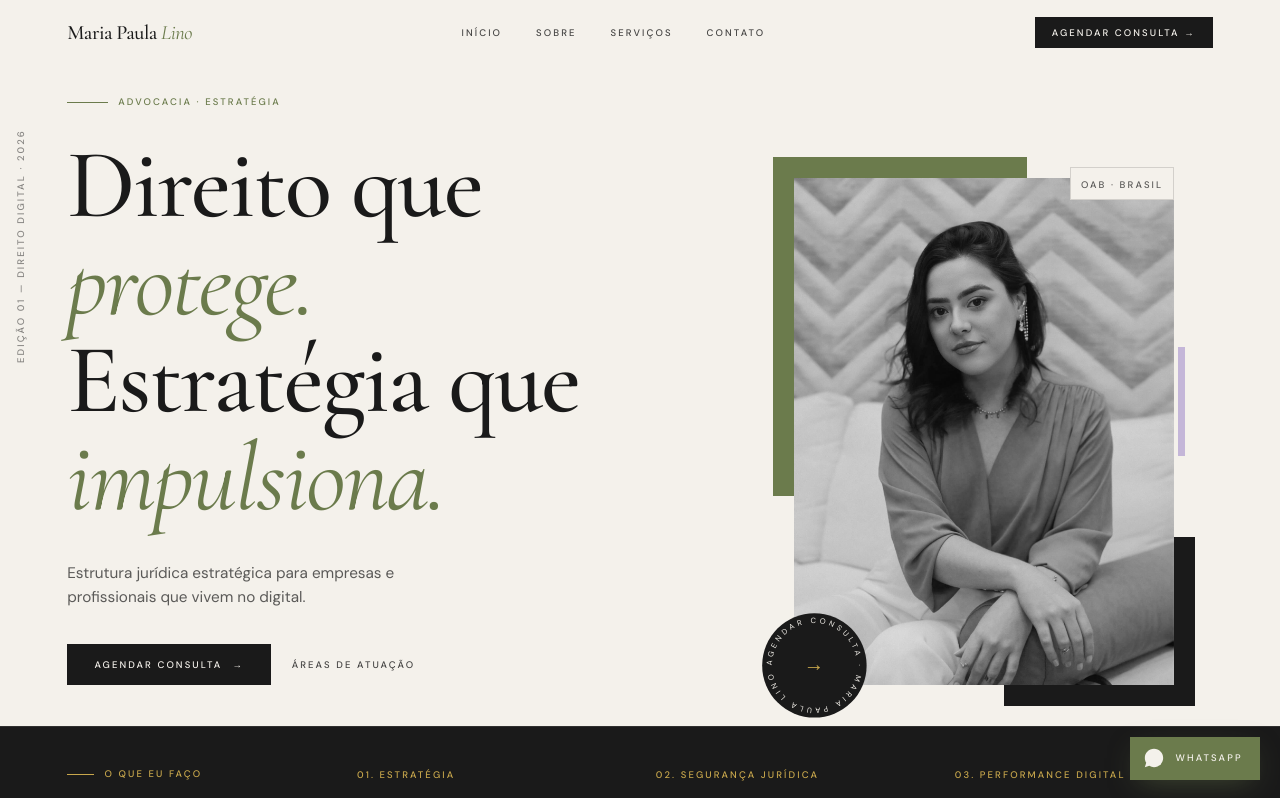
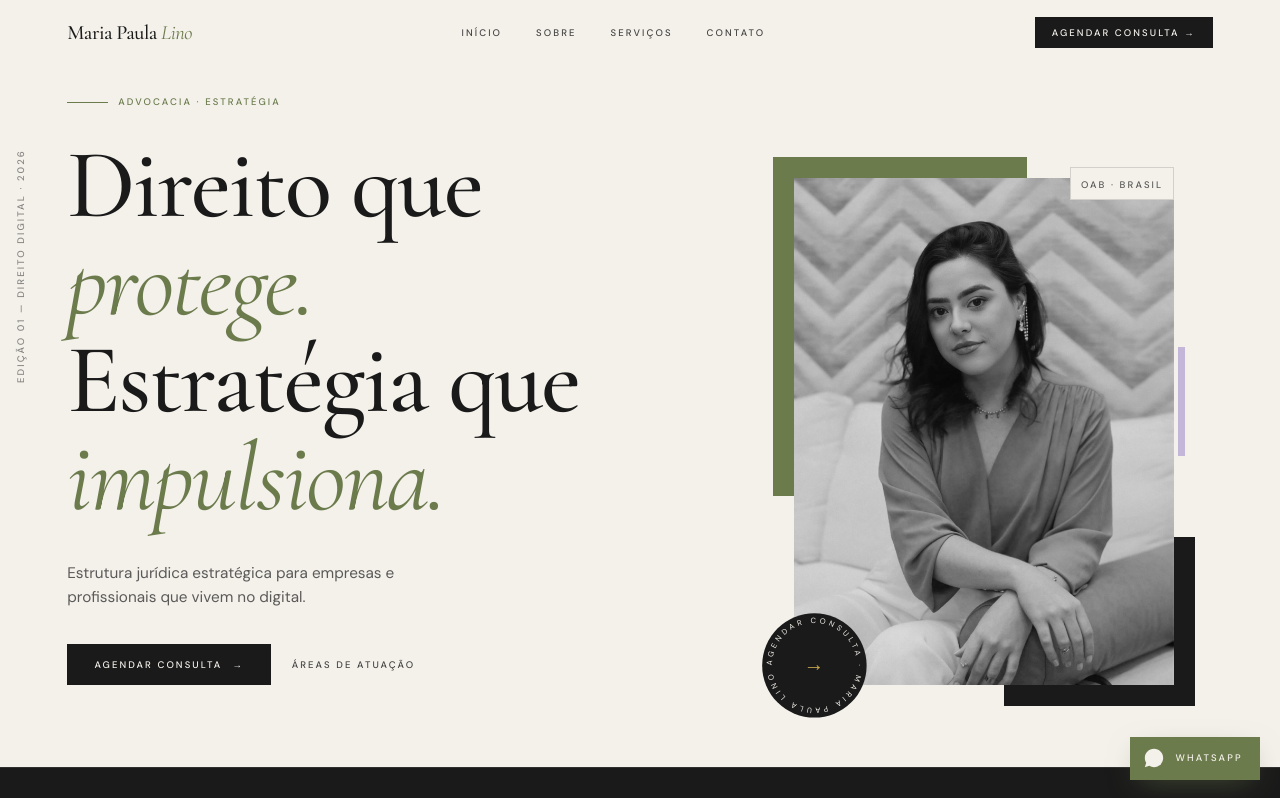
Before and after one commit to anacquesta/mariapaula-project, a React (Vite) app: page / in a window 1280 px wide. Shown: the top 798 px of the page. Built offline with nearby package versions, Linux system fonts and the light colour scheme; the HTML template or start-up script is replaced by a standard one.

Commit message:
feat: update agendar links and increase spacing below hero

```diff
--- a/src/components/site/Hero.tsx
+++ b/src/components/site/Hero.tsx
@@ -2,7 +2,7 @@ import portrait from "@/assets/portrait.jpg";
 
 const Hero = () => {
   return (
-    <section id="inicio" className="relative pt-20 md:pt-28 pb-8 md:pb-12 overflow-hidden">
+    <section id="inicio" className="relative pt-20 md:pt-28 pb-16 md:pb-24 overflow-hidden">
       {/* decorative side label */}
       <div className="hidden lg:block absolute left-6 top-1/2 -translate-y-1/2 -rotate-90 origin-left">
         <span className="label-caps text-foreground/50">Edição 01 — Direito Digital · 2026</span>
@@ -30,7 +30,7 @@ const Hero = () => {
 
           <div className="mt-10 flex flex-wrap items-center gap-6">
             <a
-              href="#contato"
+              href="/agendar"
               className="inline-flex items-center gap-3 bg-charcoal text-offwhite px-8 py-4 label-caps hover:bg-olive transition-colors duration-300"
             >
               Agendar consulta
@@ -60,7 +60,7 @@ const Hero = () => {
               className="relative z-10 w-full h-full object-cover grayscale-[15%]"
             />
             {/* Rotating circle label */}
-            <div className="absolute -bottom-10 -left-10 w-32 h-32 z-20 hidden md:block">
+            <a href="/agendar" className="absolute -bottom-10 -left-10 w-32 h-32 z-20 hidden md:block hover:scale-105 transition-transform duration-300">
               <svg viewBox="0 0 200 200" className="rotate-text w-full h-full">
                 <defs>
                   <path id="circ" d="M 100,100 m -78,0 a 78,78 0 1,1 156,0 a 78,78 0 1,1 -156,0" />
@@ -75,7 +75,7 @@ const Hero = () => {
               <div className="absolute inset-0 flex items-center justify-center">
                 <span className="text-gold text-2xl">→</span>
               </div>
-            </div>
+            </a>
             {/* Tag */}
             <div className="absolute -top-3 right-0 z-20 bg-offwhite border border-foreground/15 px-3 py-1.5">
               <span className="label-caps text-foreground/70">OAB · Brasil</span>
```
